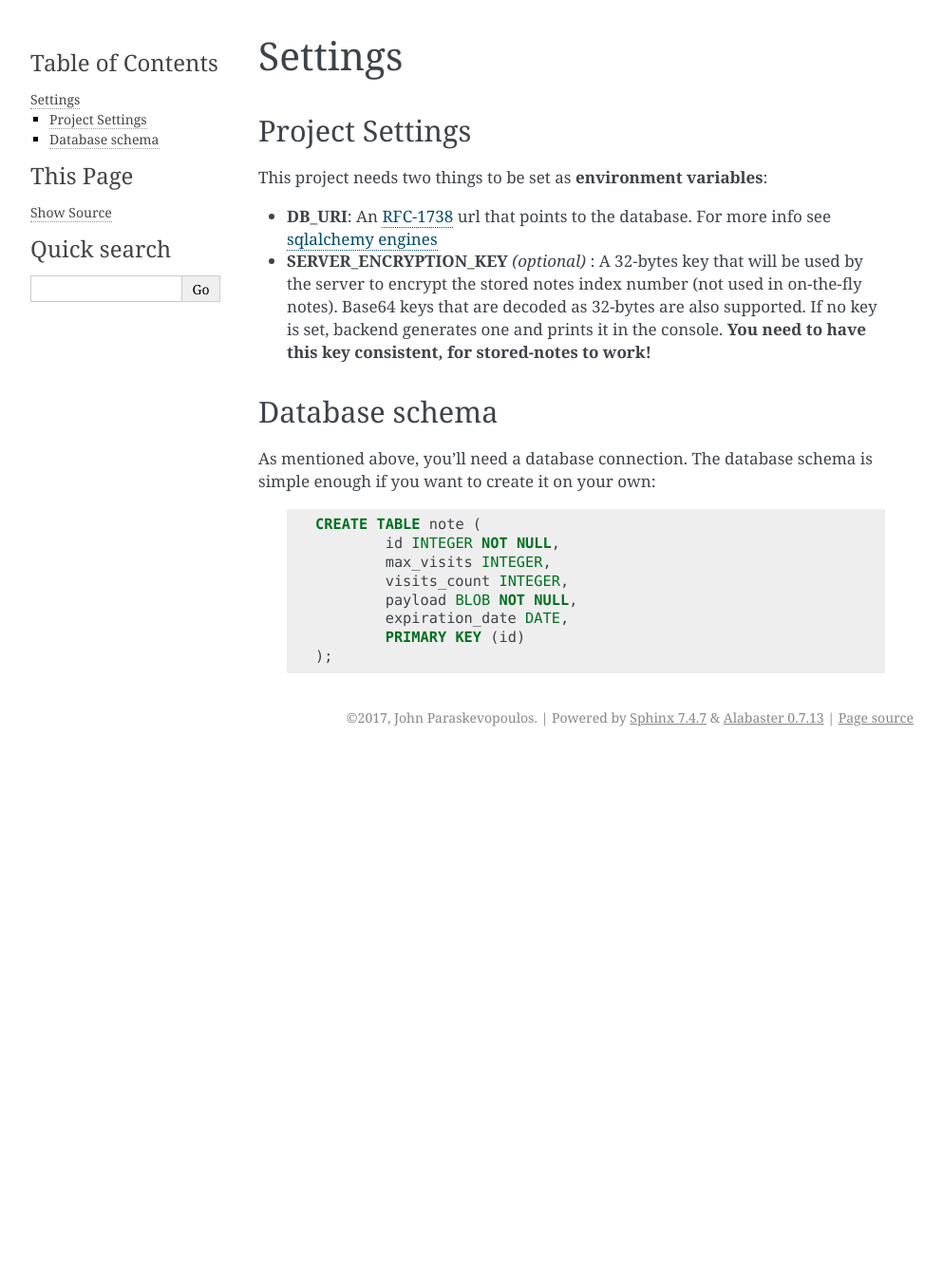
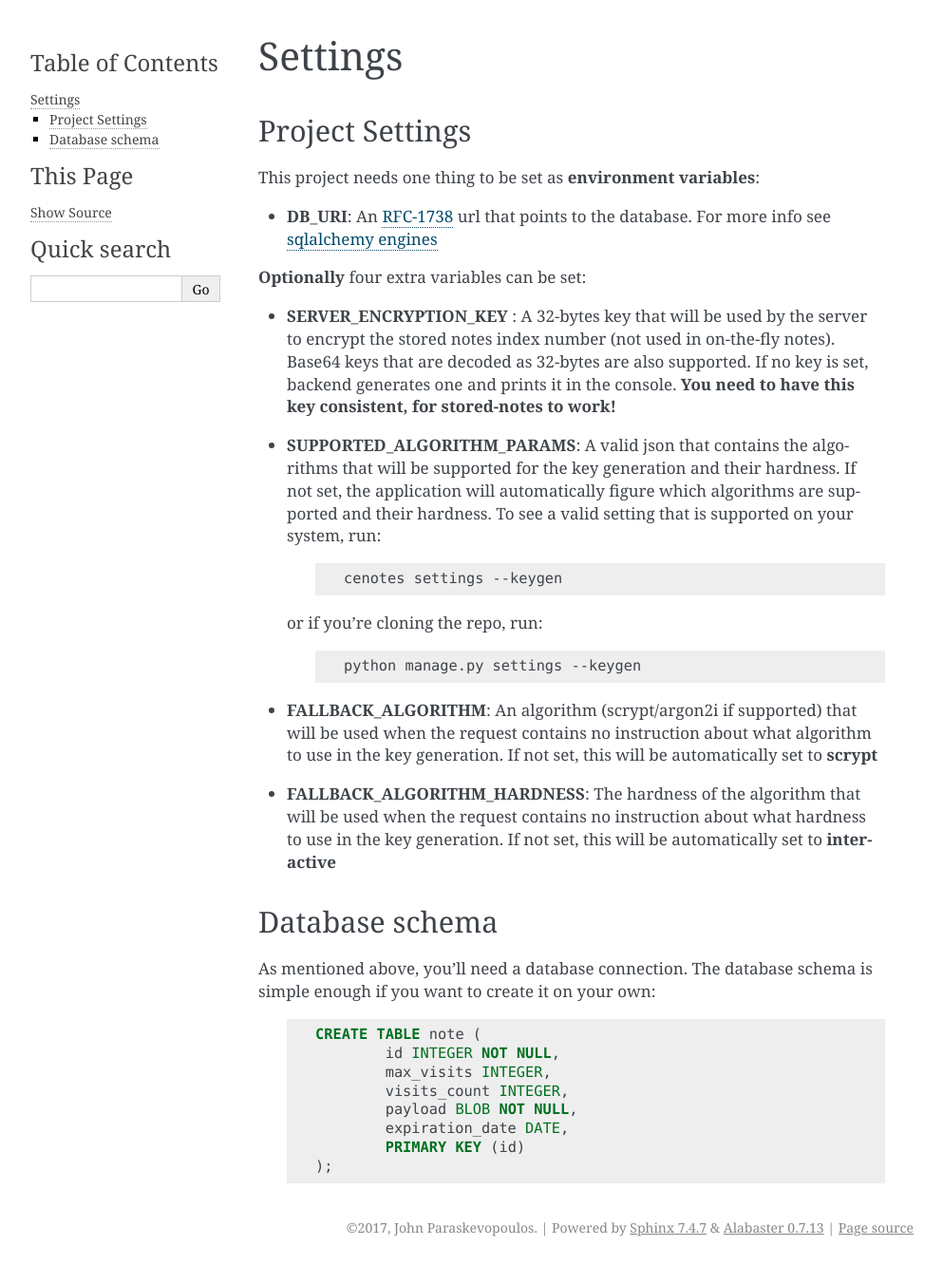
Before and after one commit to cenotes/cenotes, a Sphinx documentation site: the page built from docs/settings.rst, in a window 1280 px wide. Shown: the whole page at 95% size, without its empty margins (148-1141 px from the left). Built offline with Sphinx 7.4.7, drawn with Linux system fonts in a browser that asks for light colours; the version number is read from the project's files by our own code; before the commit the page ends 900 px from its top, so only the background shows below that.

Commit message:
Add instructions about the new algorithm settings

```diff
--- a/docs/settings.rst
+++ b/docs/settings.rst
@@ -5,15 +5,37 @@ Settings
 Project Settings
 ----------------
 
-This project needs two things to be set as **environment variables**:
+This project needs one thing to be set as **environment variables**:
 
 * **DB_URI**: An `RFC-1738`_ url that points to the database. For more info see `sqlalchemy engines`_
-* **SERVER_ENCRYPTION_KEY** *(optional)* : A 32-bytes key that will be used by the server
+
+**Optionally** four extra variables can be set:
+
+* **SERVER_ENCRYPTION_KEY** : A 32-bytes key that will be used by the server
   to encrypt the stored notes index number (not used in on-the-fly notes). Base64 keys that are
   decoded as 32-bytes are also supported. If no key is set, backend generates one and prints
   it in the console. **You need to have this key consistent, for stored-notes to work!**
+* **SUPPORTED_ALGORITHM_PARAMS**: A valid json that contains the algorithms that will be supported
+  for the key generation and their hardness. If not set, the application will automatically figure
+  which algorithms are supported and their hardness. To see a valid setting that is supported on
+  your system, run:
 
+     .. code-block:: bash
 
+        cenotes settings --keygen
+
+  or if you're cloning the repo, run:
+
+     .. code-block:: bash
+
+        python manage.py settings --keygen
+
+* **FALLBACK_ALGORITHM**: An algorithm (scrypt/argon2i if supported) that will be
+  used when the request contains no instruction about what algorithm to use in the
+  key generation. If not set, this will be automatically set to **scrypt**
+* **FALLBACK_ALGORITHM_HARDNESS**: The hardness of the algorithm that will be
+  used when the request contains no instruction about what hardness to use in the
+  key generation. If not set, this will be automatically set to **interactive**
 
 Database schema
 ---------------
```
